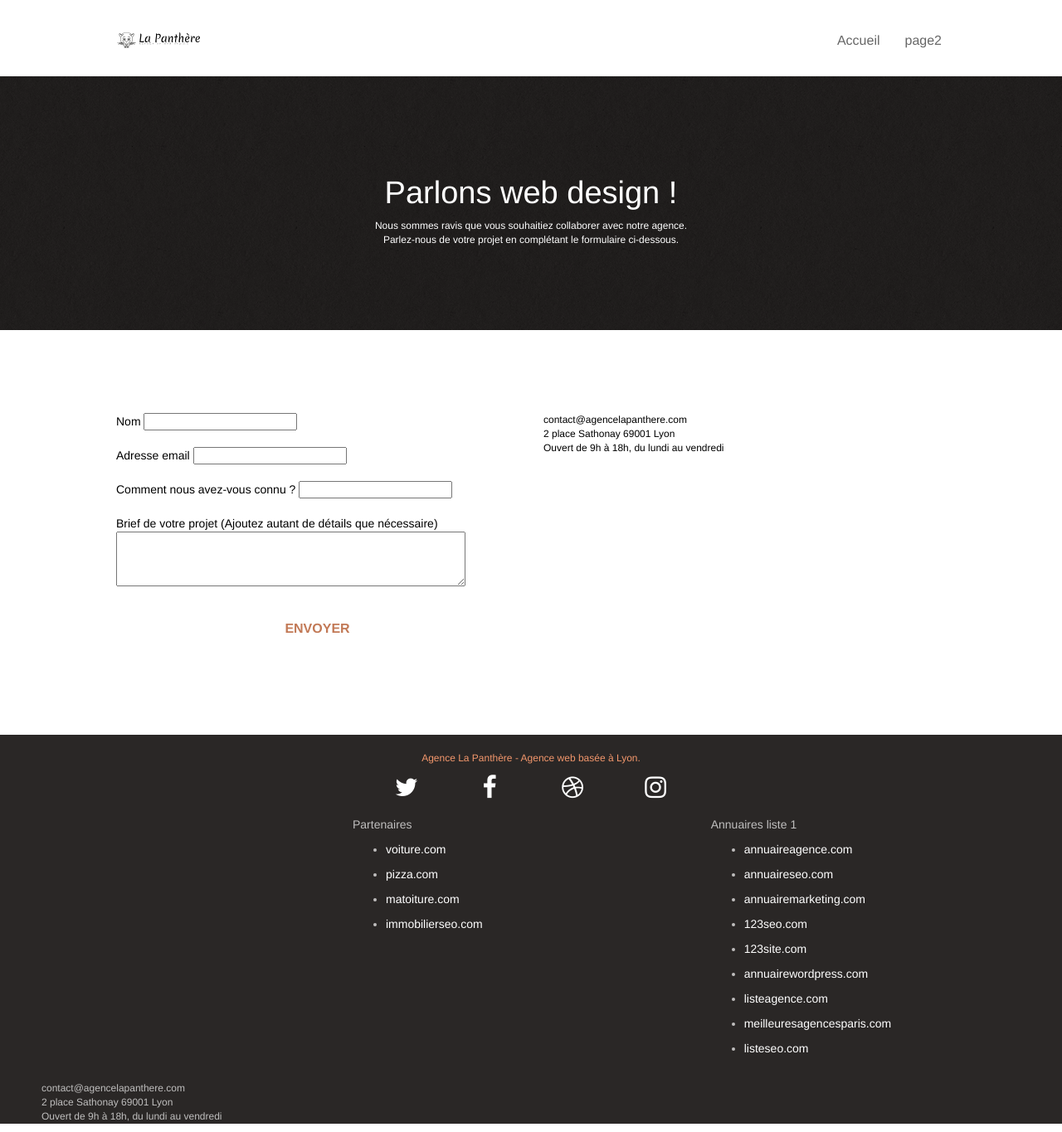
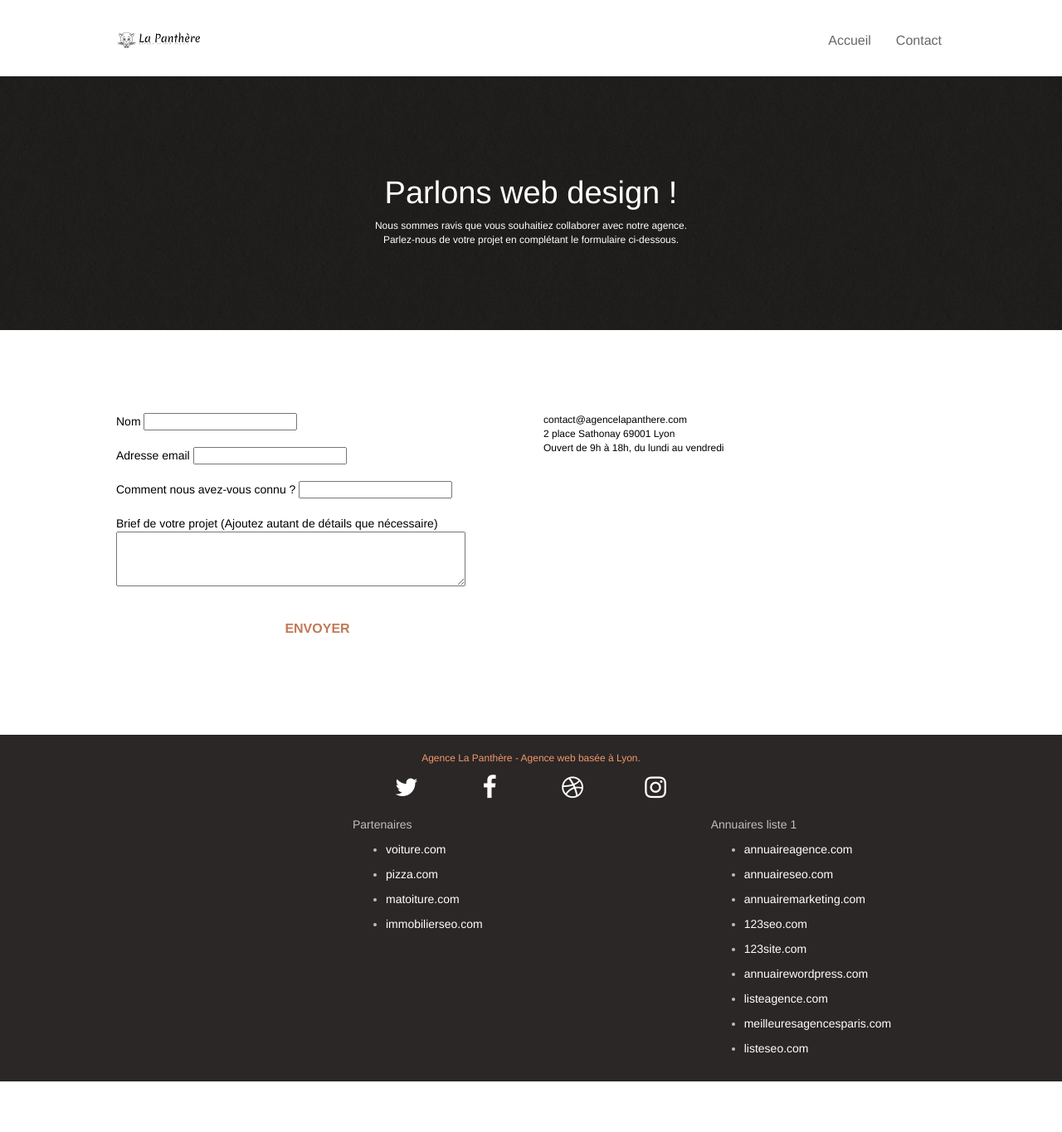
Before and after one commit to Kudeplon/Panthere, a website: page page2.html in a window 1280 px wide. Shown: the top 1365 px of the page at 83% size. After the commit the page ends 1304 px from the top, so only its background shows below. Drawn offline with nearby package versions, Linux system fonts and the light colour scheme.

Commit message:
nom contact

```diff
--- a/page2.html
+++ b/page2.html
@@ -43,7 +43,7 @@
 						<a href="index.html">Accueil</a>
 					</li>
 					<li>
-						<a href="page2.html">page2</a>
+						<a href="page2.html">Contact</a>
 					</li>
 				</ul>
 			</div>
@@ -190,9 +190,6 @@
 			</div>
 		</div>
 	</div>
-	<p>
-		contact@agencelapanthere.com<br>2 place Sathonay 69001 Lyon<br>Ouvert de 9h à 18h, du lundi au vendredi<br>
-	</p>
 	</footer>
 <!-- Footer - bloc-8 END -->
 
```
Also changed, not shown: img/contact.html (renamed from img/page2.html).
